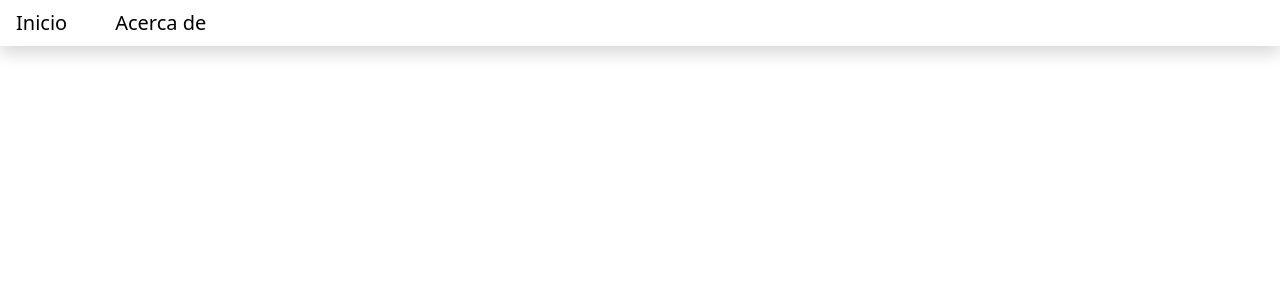
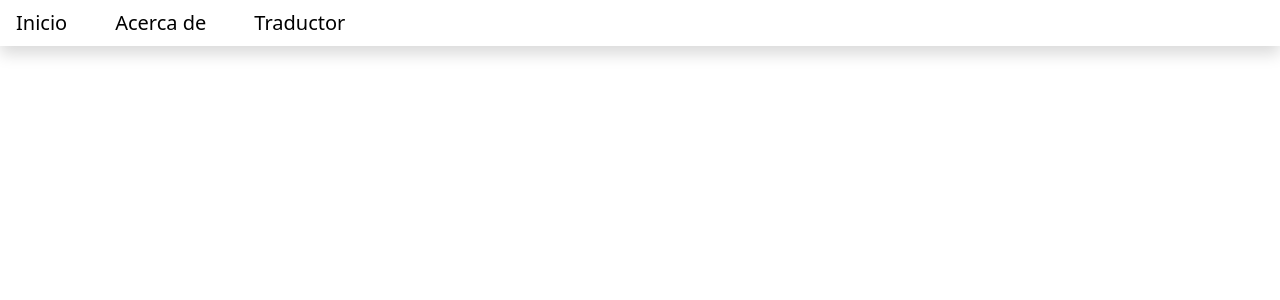
Before and after one commit to DouglasAC/django-blog-translator, a Django app: page / in a window 1280 px wide. Shown: the top 300 px of the page. Run offline with Django 5.2, Linux system fonts and the light colour scheme; data that the repository does not hold is empty.

Commit message:
Agregar enlace a la vista del traductor en la plantilla base

```diff
--- a/templates/base.html
+++ b/templates/base.html
@@ -19,6 +19,9 @@
                 <li class="nav-item">
                     <a class="navbar-brand p-3" href="{% url 'about_view' %}">Acerca de</a>
                 </li>
+                <li class="nav-item">
+                    <a class="navbar-brand p-3" href="{% url 'translator_view' %}">Traductor</a>
+                </li>
             </ul>
         </div>
     </nav>
```
